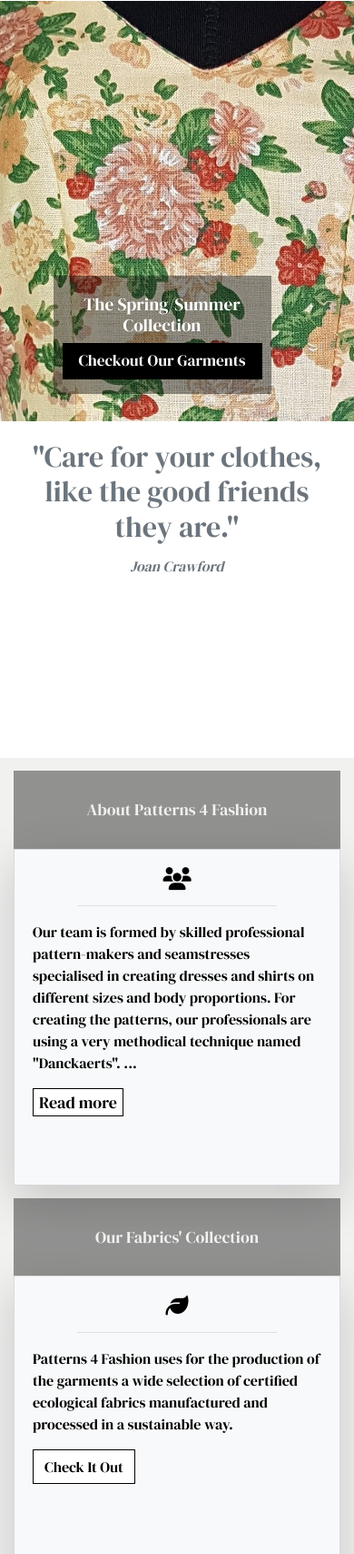
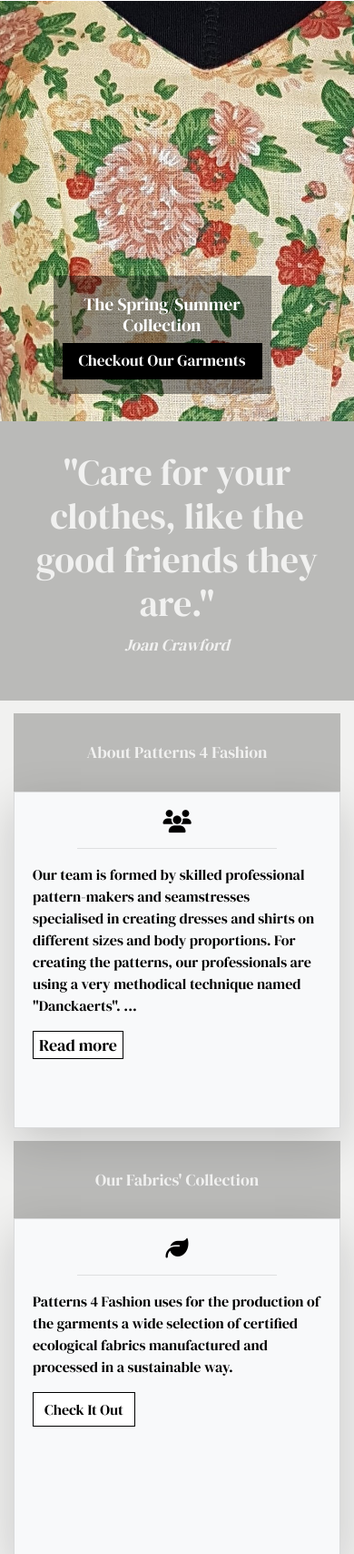
Before and after one commit to Code-Institute-Submissions/patterns_for_fashion, a Django app: page / in a window 390 px wide; the page is wider, and only the part inside the window is pictured. Shown: the part 79-1787 px from the top of that part at 91% size. Run offline with Django 3.2, Linux system fonts and the light colour scheme; some libraries are stand-ins or nearby versions.

Commit message:
Add quote jumbotron to index.html

```diff
--- a/home/templates/home/index.html
+++ b/home/templates/home/index.html
@@ -73,11 +73,9 @@
     <section class="container-fluid pl-0 pr-0">
         <div class="row no-gutters">
             <div class="col-12 text-center">
-                <div class="card border-0 bg-white">
-                    <div class="card-img-overlay">
-                        <h2 class="card-title text-muted">"Care for your clothes, like the good friends they are."</h2>
-                        <p class="card-text text-muted"><em>Joan Crawford</em></p>
-                    </div>
+                <div class="jumbotron mt-0 mb-0">
+                    <h1>"Care for your clothes, like the good friends they are."</h1>
+                    <p><em>Joan Crawford</em></p>
                 </div>
             </div>
         </div>
--- a/static/css/base.css
+++ b/static/css/base.css
@@ -11,7 +11,7 @@
 }
 
 .jumbotron {
-    background-color: rgba(0, 0, 0, 0.4);
+    background-color: #66666566;
     text-align: center;
     color: #f1f1f0;
     border-radius: 0;
@@ -411,11 +411,6 @@
         height: calc(100vh - 380px);
         width: 100%;
     }
-
-    section .container-fluid {
-        height: 50px;
-        font-size: medium;
-    }
 }
 
 @media only screen and (max-width: 1024px) and (min-width: 768px) {
```
Also changed, not shown: README.md.
